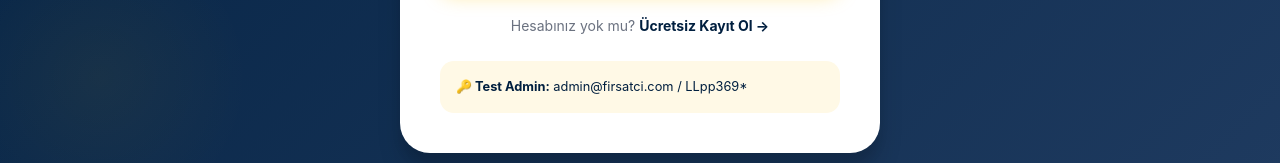
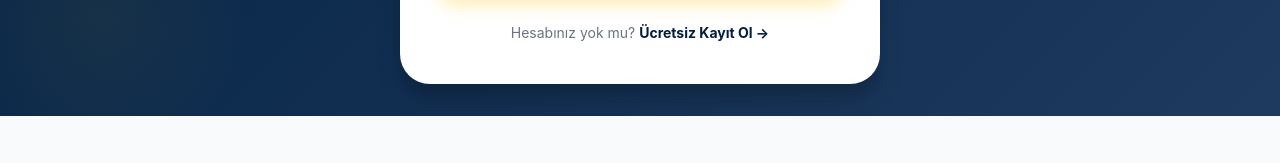
Before and after one commit to emirkansungur0006-beep/firsatcii.com, a Next.js app in the folder apps/web/: page /giris in a window 1280 px wide. Shown: the part 684-847 px from the top of the page. After the commit the page ends 800 px from the top, so only its background shows below. Built offline with nearby package versions, Linux system fonts and the light colour scheme; no server answers.

Commit message:
test admin bilgileri kaldirildi

```diff
--- a/apps/web/src/app/(auth)/giris/page.tsx
+++ b/apps/web/src/app/(auth)/giris/page.tsx
@@ -134,10 +134,6 @@ export default function GirisPage() {
           </Link>
         </p>
 
-        {/* Admin Demo */}
-        <div style={{ marginTop: '1.5rem', padding: '1rem', background: 'var(--color-gold-pale)', borderRadius: 'var(--radius-lg)', fontSize: '0.8rem' }}>
-          <strong>🔑 Test Admin:</strong> admin@firsatci.com / LLpp369*
-        </div>
       </div>
     </div>
   );
```
